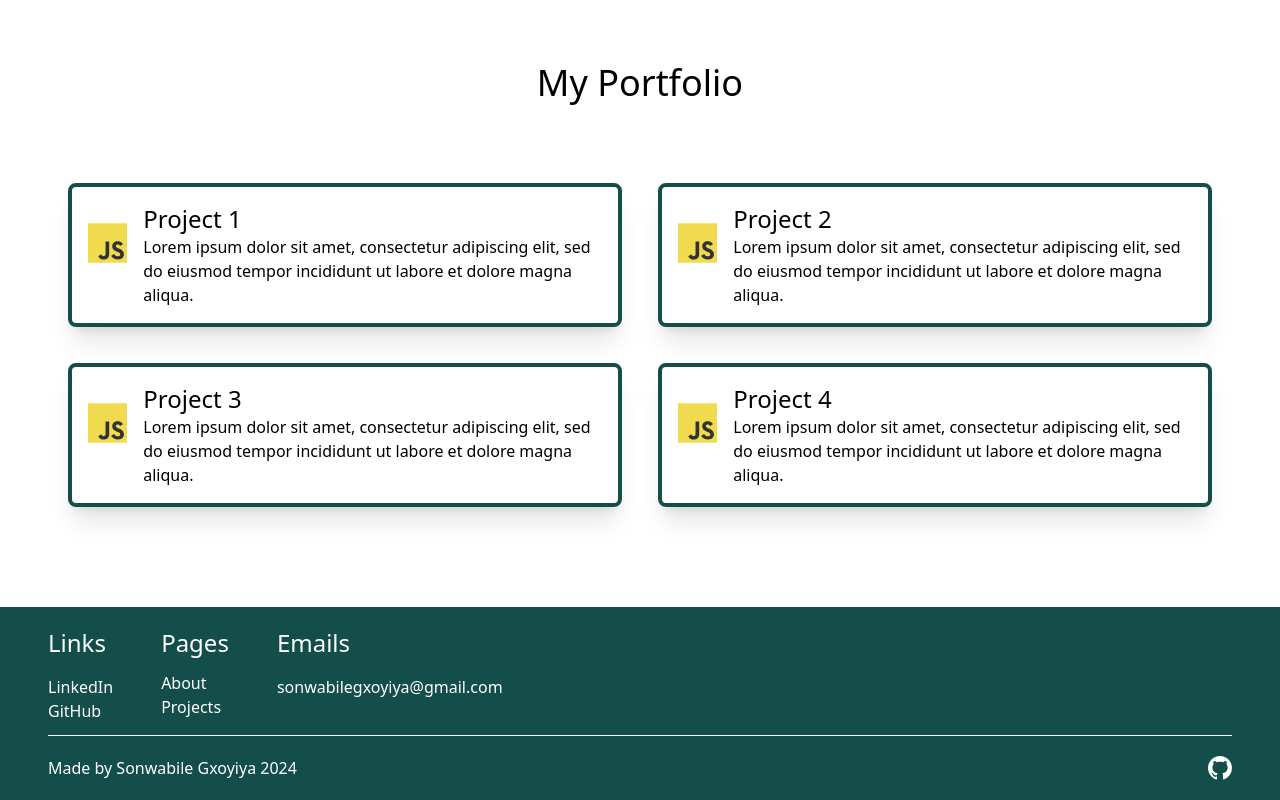
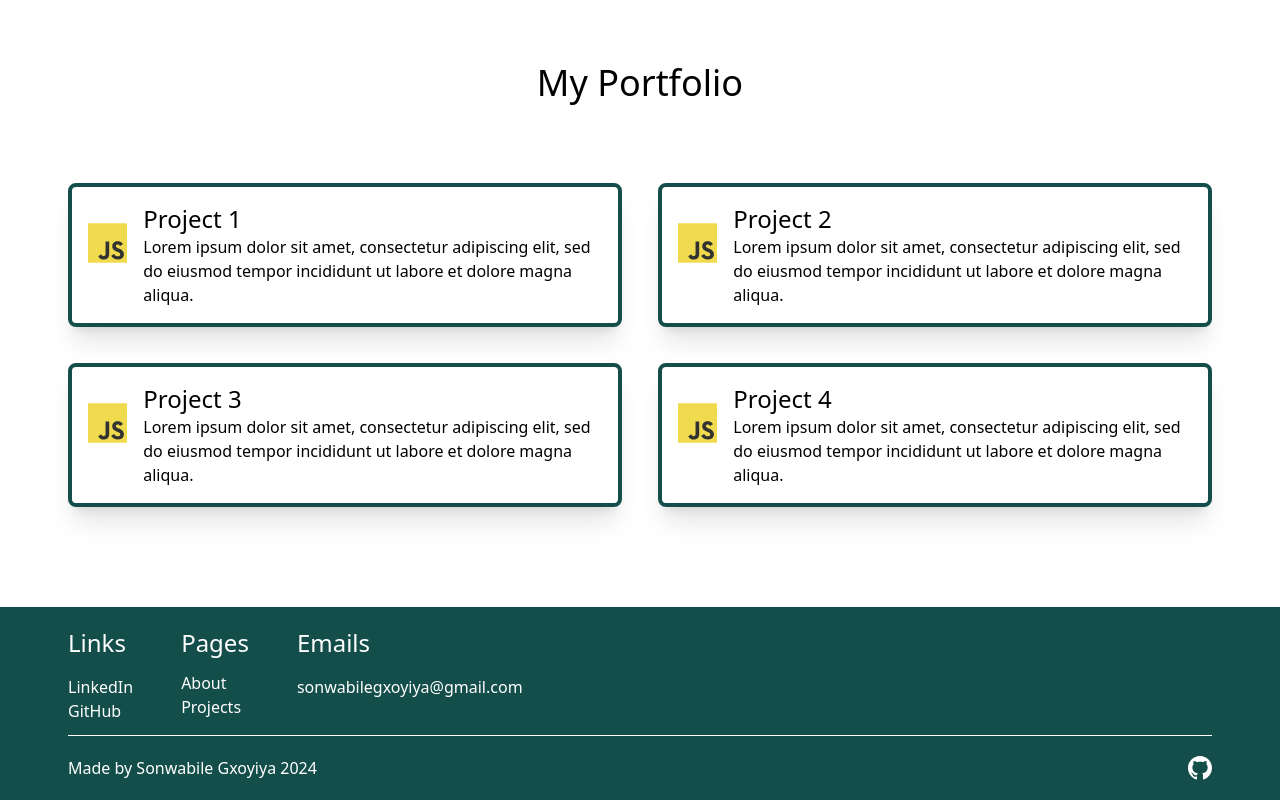
Before and after one commit to sonwabileIT/my-portfolio, a website: page public/index.html in a window 1280 px wide. Shown: the part 453-1253 px from the top of the page. Drawn offline with Linux system fonts and the light colour scheme.

Commit message:
style: adjust layout

```diff
--- a/public/index.html
+++ b/public/index.html
@@ -97,8 +97,8 @@
             </div>
     </div>
     <footer class="bg-teal-900 text-white">
-            <div class=" max-w-screen-xl mx-auto py-5">
-                <div class="mx-12">
+            <div class=" max-w-screen-xl mx-auto p-5">
+                <div class="md:mx-12">
                     <div class=" flex flex-col md:flex-row md:gap-12 " >
 
                         <div class="">
```
